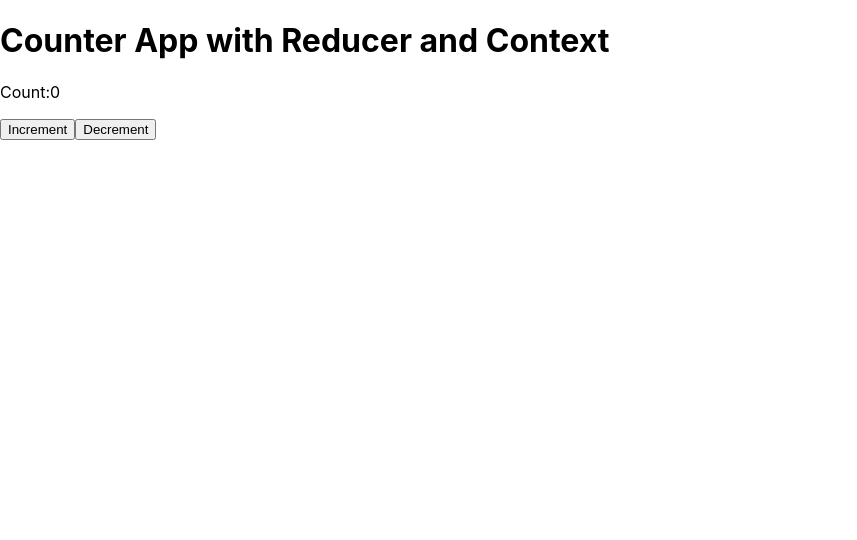
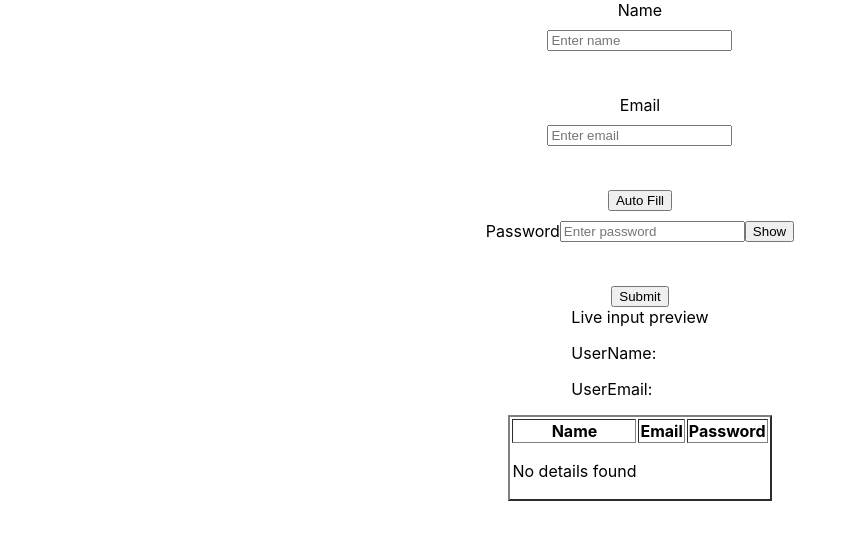
Before and after one commit to prashantui1491/pagination, a React (Create React App) app: page / in a window 1280 px wide. Shown: the top 540 px of the page, without its empty margins (0-857 px from the left). Built offline with nearby package versions, Linux system fonts and the light colour scheme; what ag-grid-community would draw is missing.

Commit message:
Form hook exmaples

```diff
--- a/src/App.js
+++ b/src/App.js
@@ -23,6 +23,8 @@ import AppleClientInterview from "./AppleClientInterview";
 import MessageProvider from './MessageProvider/MessageProvider'
 
 import CounterProvider from './Counterappcontextreducer/CounterProvider'
+import Formhook1 from "./Formhook/index1";
+import Formhook2 from "./Formhook/index2";
 
 
 
@@ -43,7 +45,7 @@ const  App = () => {
           {/* <MessagesProvider/> */}
             {/* <AppleClientInterview /> */}
 
-        <CounterProvider/>
+        <Formhook2/>
 
         </div>
     );
--- /dev/null
+++ b/src/Formhook/index1.js
@@ -0,0 +1,65 @@
+import React, { useState } from 'react'
+import {useForm} from 'react-hook-form'
+
+const Formhook1 = () => {
+    const form = useForm()
+
+    const {register, handleSubmit, formState, reset} = form
+    const {errors} = formState
+
+    const [submittedData, setSubmittedData] = useState([])
+
+    const onSubmit = (data) => {
+        //console.log(data, "submitteddata")
+        setSubmittedData([...submittedData, data])
+        reset()
+
+    }
+
+    console.log(submittedData, "submittedData")
+
+    return(
+        <div style={{display: "flex", flexDirection: "column", justifyContent: "center", alignItems: "center"}}>
+            <h2>Form Submit</h2>
+            <form style={{display: "flex", flexDirection: "column", gap: "10px"}} onSubmit={handleSubmit(onSubmit)}>
+                <label htmlFor="username">Name</label>
+                <input type="text"  id="username" {...register("usernameEntered",{
+                    required: "User name Required"
+                })}  />
+                <p style={{color: "red", fontSize: "12px"}}>{errors?.usernameEntered?.message}</p>
+
+                <label htmlFor='useremail'>Email</label>
+                <input type="text" id="useremail" {...register("useremailEntered",{
+                    required: "Email required",
+                    pattern: {
+                        value: /^[a-zA-Z0-9._%+-]+@[a-zA-Z0-9.-]+\.[a-zA-Z]{2,}$/,
+                        message: "invalid email",
+                    },
+                })}/>
+                <p style={{color: "red", fontSize: "12px"}}>{errors?.useremailEntered?.message}</p>
+
+                <button type="submit">Submit</button>
+            </form>
+            <table border={1}>
+                <thead>
+                    <tr>
+                        <th>Name</th>
+                        <th>Email</th>
+                    </tr>
+                </thead>
+                <tbody>
+                    {
+                        submittedData.map((usersDetails)=>(
+                            <tr>
+                                <td>{usersDetails.usernameEntered}</td>
+                                <td>{usersDetails.useremailEntered}</td>
+                            </tr>
+                        ))
+                    }
+                </tbody>
+            </table>
+        </div>
+    )
+}
+
+export default Formhook1
--- /dev/null
+++ b/src/Formhook/index2.js
@@ -0,0 +1,117 @@
+import React, { useState } from "react";
+import { useForm } from 'react-hook-form'
+
+const Formhook2 = () => {
+
+    const form = useForm()
+
+    const { register, handleSubmit, reset, formState, watch, setValue, getvalue } = form
+
+    const { errors } = formState
+
+    const [submittedData, setSubmittedData] = useState([])
+    const [showpassword, setShowPassword] = useState(false)
+
+    const onSubmit = (data) => {
+        setSubmittedData([...submittedData, data])
+    }
+
+    console.log(submittedData, "submittedData")
+    console.log(errors, "errors")
+
+
+    const watcheUserName = watch("Name")
+    const watchEmail = watch("Email")
+
+    console.log(watcheUserName, watchEmail)
+
+
+    const autoFillEmail = () => {
+        setValue("Email", "test@ex.com")
+    }
+
+    return (
+        <div style={{ display: "flex", flexDirection: "column", justifyContent: "center", alignItems: "center" }}>
+            <form onSubmit={handleSubmit(onSubmit)} style={{ display: "flex", flexDirection: "column", justifyContent: "center", alignItems: "center", gap: "10px" }}>
+
+
+                <label htmlFor="username">Name</label>
+                <input type="text" placeholder="Enter name" id="username" {...register("Name", {
+                    required: "Name required"
+                })} />
+                <p style={{ color: "red", fontSize: "12px" }}>{errors?.Name?.message}</p>
+
+
+
+                <label htmlFor="useremail">Email</label>
+                <input type="text" placeholder="Enter email" id="useremail" {...register("Email", {
+                    required: "Email required",
+                    pattern: {
+                        value: /^[a-zA-Z0-9._%+-]+@[a-zA-Z0-9.-]+\.[a-zA-Z]{2,}$/,
+                        message: "Invalid email format",
+                    },
+
+                })} />
+                <p style={{ color: "red", fontSize: "12px" }}>{errors?.Email?.message}</p>
+                <button type="button" onClick={autoFillEmail}>Auto Fill</button>
+
+
+                <div style={{display: "flex"}}>
+
+                    <label htmlFor="userpassword">Password</label>
+                    <input type= {showpassword ? "text" : "password"} placeholder="Enter password" id="userpassword" {...register("Password", {
+                        required: "password Required",
+                        minLength: { value: 6, message: "Minimum 6 char required" }
+                    })} />
+                  <button type="button" onClick={()=>setShowPassword(!showpassword)}>{showpassword ? "Hide" : "Show"}</button>
+
+                </div>
+                <p style={{ color: "red", fontSize: "12px" }}>{errors?.Password?.message}</p>
+
+
+                <button type="submit">Submit</button>
+
+            </form>
+
+            <div>
+                Live input preview
+                <p>UserName: {watcheUserName}</p>
+                <p>UserEmail: {watchEmail}</p>
+
+            </div>
+
+            <div>
+                <table border={2}>
+                    <thead>
+                        <tr>
+                            <th>Name</th>
+                            <th>Email</th>
+                            <th>Password</th>
+                        </tr>
+                    </thead>
+                    {
+                        submittedData.length > 0 ?
+
+                            <tbody>
+
+                                {
+                                    submittedData.map((item) => (
+                                        <tr>
+                                            <td>{item.Name}</td>
+                                            <td>{item.Email}</td>
+                                            <td>{"*".repeat(item.Password.length)}</td>
+                                        </tr>
+                                    ))
+                                }
+
+                            </tbody>
+
+                            : <p>No details found</p>
+                    }
+                </table>
+            </div>
+        </div>
+    )
+}
+
+export default Formhook2
```
